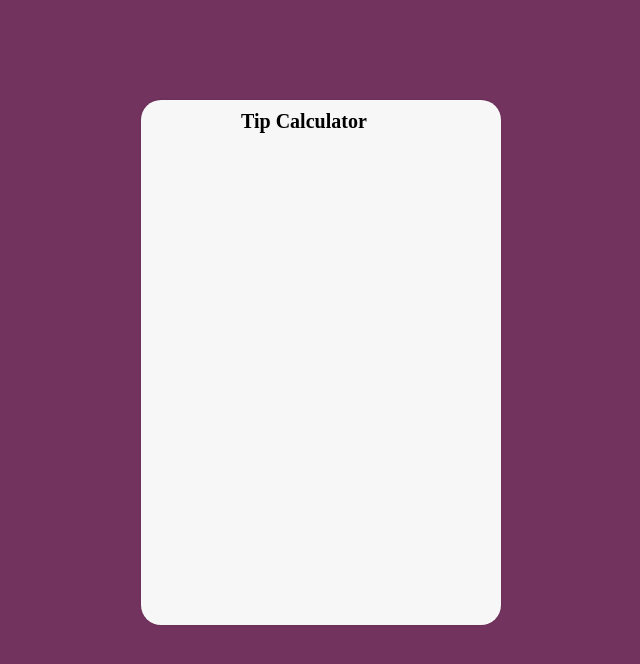
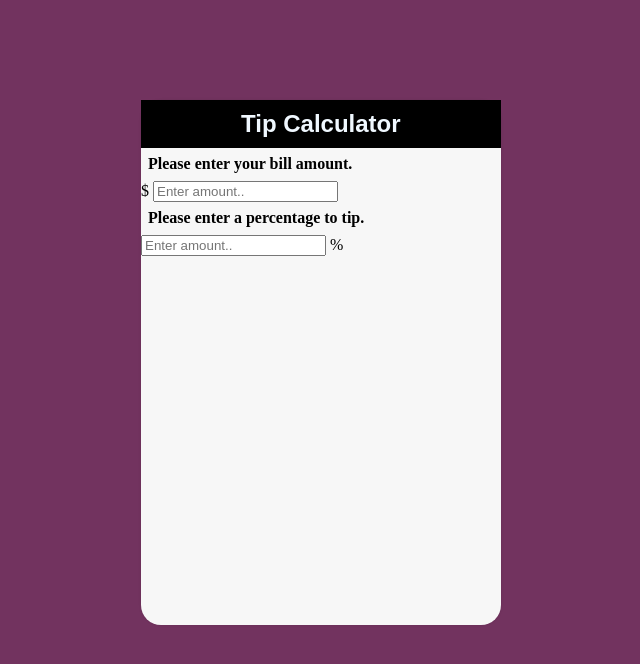
Before and after one commit to jmaurice22/TipCalculator, a plain HTML site: page index.html in a window 1280 px wide. Shown: the whole page, without its empty margins (319-959 px from the left). Drawn offline with Linux system fonts and the light colour scheme.

Commit message:
Created container and two(2) input fields for bill amount and tip percentage

```diff
--- a/index.html
+++ b/index.html
@@ -11,16 +11,20 @@
     <script src="app.js" ></script>
 
     <div class="container">
+        <!--Start of the calculator-->
         <div class="calculator">
 
             <h1>Tip Calculator</h1>
 
             <div class="bill_amount">
-
-
+                <h4>Please enter your bill amount.</h4>
+                $ <input id`="bill" type="text" placeholder="Enter amount..">
             </div>
 
             <div class="tip_percentage">
+                <!-- TO DO: PROMPT USER TO ENTER A PERCENTAGE TO TIP-->
+                <h4>Please enter a percentage to tip.</h4>
+                <input id`="tip%" type="number" placeholder="Enter amount.."> %
 
             </div>
 
--- a/main.css
+++ b/main.css
@@ -13,10 +13,21 @@ body {
     border-radius: 20px;
     -webkit-border-radius: 20px;
     -moz-border-radius: 20px;
+
 }
 
 h1 {
     margin: 0;
     padding: 10px 100px;
-    font-size: 15pt;
+    font-size: 18pt;
+    font-family: Arial, Helvetica, sans-serif;
+    background-color: black;
+    color: aliceblue;
 }
+
+h4 {
+    margin: 4px;
+    padding-top: 3px;
+    padding-left: 3px;
+    padding-bottom: 4px;
+}
```
